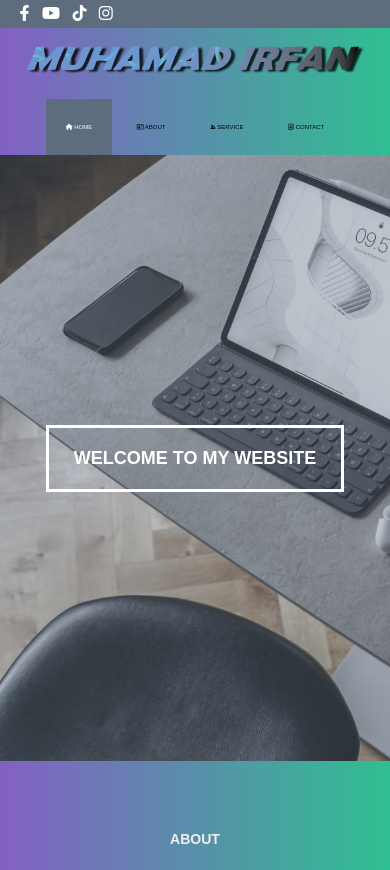
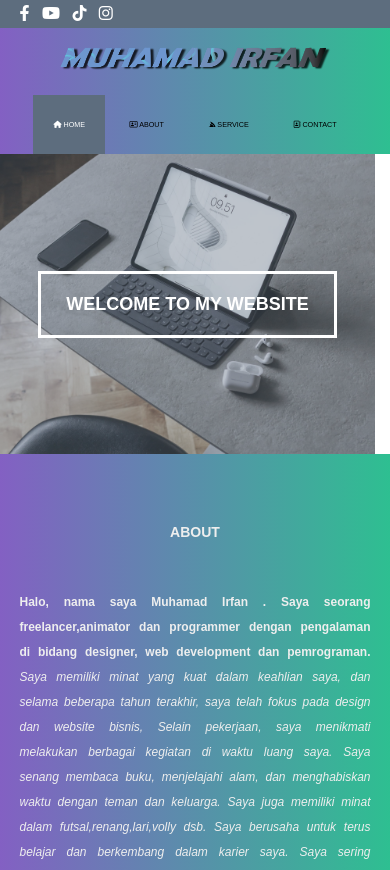
Before and after one commit to Irfanjkt2005/portofprofile.github.io, a plain HTML site: page index.html in a window 390 px wide. Shown: the top 870 px of the page. Drawn offline with nearby package versions, Linux system fonts and the light colour scheme.

Commit message:
Add files via upload

```diff
--- a/css/style.css
+++ b/css/style.css
@@ -232,6 +232,14 @@ svg {
     margin-left: 70px;
   }
   html header ul li {
-    font-size: 25%;
+    font-size: 45%;
+  }
+  header h1 img {
+    width: 280px;
+    height: 27px;
+  }
+  .banner {
+    width: 375px;
+    height: 200px;
   }
 }
```
